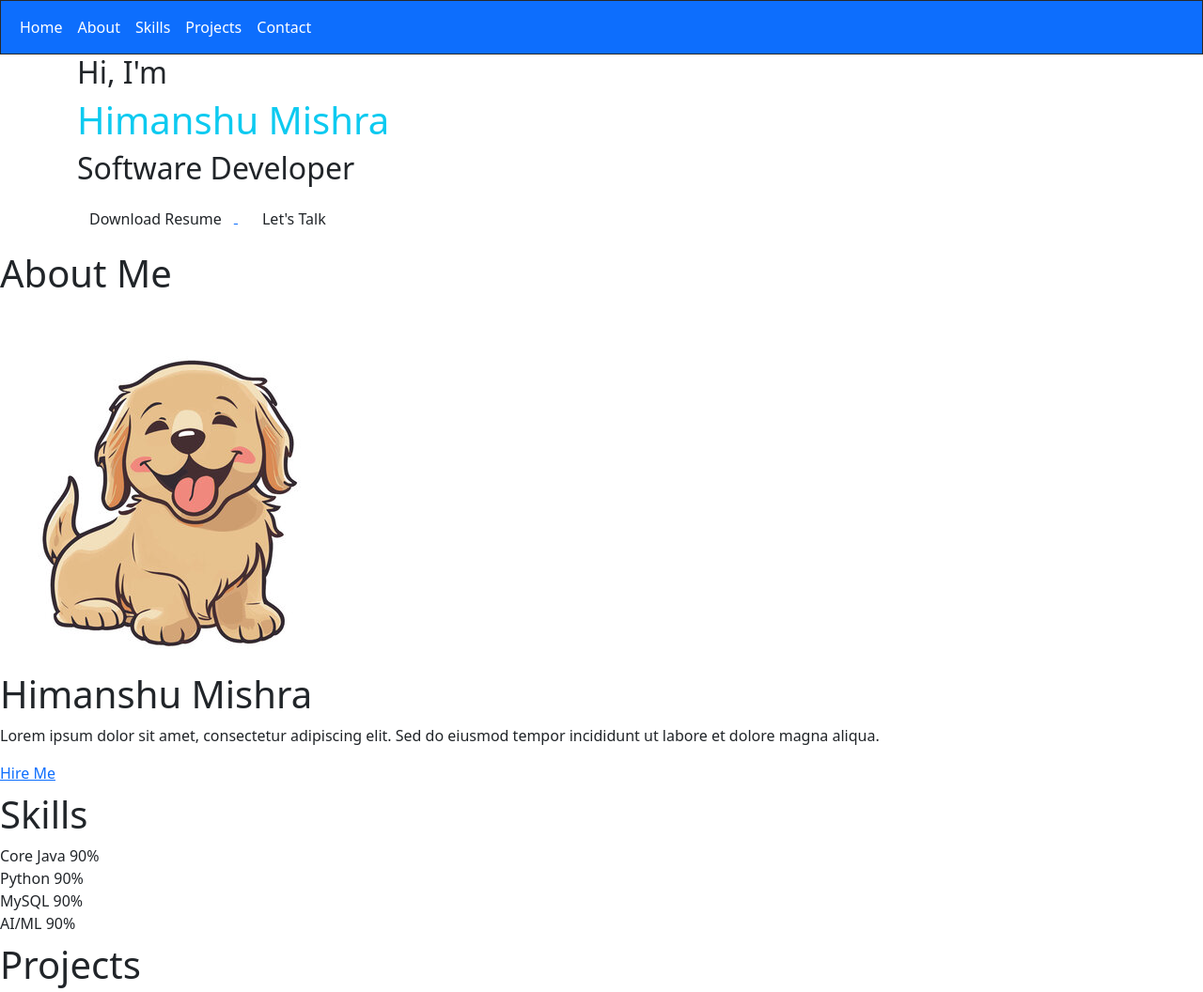
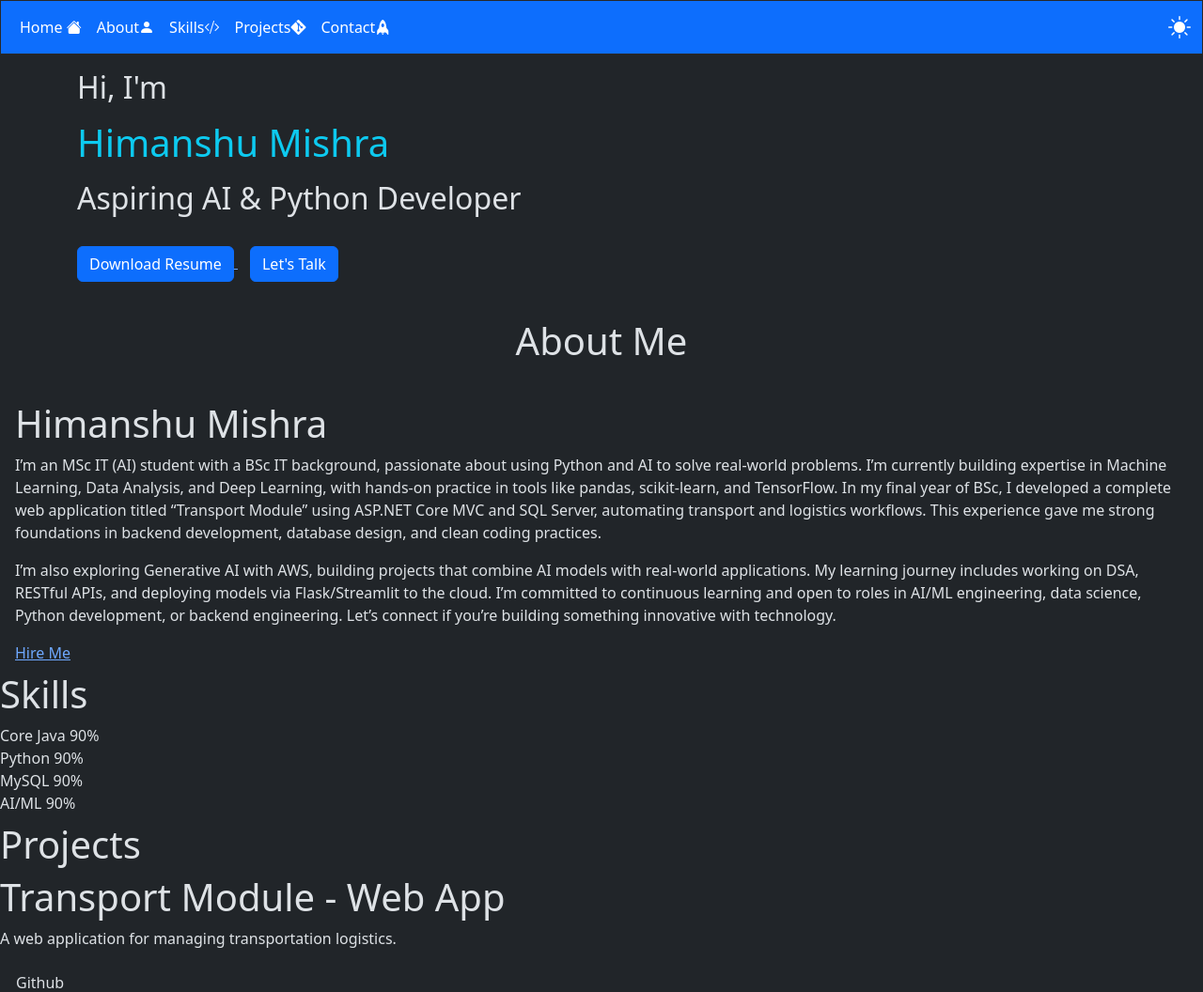
Before and after one commit to himanshu2285/Himanshu-Portfolio, a Django app: page / in a window 1280 px wide. Shown: the top 1056 px of the page at 94% size. Run offline with Django 5.2, Linux system fonts and the light colour scheme; some libraries are stand-ins or nearby versions.

Commit message:
Added Bootstrap icons

```diff
--- a/Base/templates/home.html
+++ b/Base/templates/home.html
@@ -9,67 +9,97 @@
     <!-- <link rel="stylesheet" href="{% static 'css/style.css' %}"> -->
     <link rel="stylesheet" href="{% static 'css/bootstrap.css' %}">
     <link href="https://cdn.jsdelivr.net/npm/bootstrap@5.3.7/dist/css/bootstrap.min.css" rel="stylesheet" integrity="sha384-LN+7fdVzj6u52u30Kp6M/trliBMCMKTyK833zpbD+pXdCLuTusPj697FH4R/5mcr" crossorigin="anonymous">
+    <link rel="stylesheet" href="https://cdn.jsdelivr.net/npm/bootstrap-icons@1.13.1/font/bootstrap-icons.min.css">
+
 </head>
-<body>
+<body data-bs-theme="dark">
     <!-- navbar section -->
-     <!-- <nav id="navbar" class="flex s-round bg-color">
-        <div class="left-nav">
-            <h2 class="t-white">Portfolio</h2>
-        </div>
-        <div class="right-nav">
-            <li><a href="#home" class="t-white roboto">Home<i class="fa-solid fa-house"></i></a></li>
-            <li><a href="#about" class="t-white roboto">About Me<i class="fa-solid fa-solid"></i></a></li>
-            <li><a href="#skills" class="t-white roboto">Skills<i class="fa-solid fa-code"></i></a></li>
-            <li><a href="#projects" class="t-white roboto">Projects<i class="fa-solid fa-project-diagram"></i></a></li>
-            <li><a href="#Contact" class="t-white roboto">Contact<i class="fa-solid fa-rocket"></i></a></li>
-        </div>
-     </nav> -->
-
      <nav class="navbar navbar-expand-lg bg-primary" data-bs-theme="dark">
         <div class="container-fluid">
             <!-- <a class="navbar-brand" href="#">Navbar</a> -->
-            <button class="navbar-toggler" type="button" data-bs-toggle="collapse" data-bs-target="#navbarColor01" aria-controls="navbarColor01" aria-expanded="false" aria-label="Toggle navigation">
+            <!-- <button class="navbar-toggler" type="button" data-bs-toggle="collapse" data-bs-target="#navbarColor01" aria-controls="navbarColor01" aria-expanded="false" aria-label="Toggle navigation">
+                <span class="navbar-toggler-icon"></span>
+            </button> -->
+            <button class="navbar-toggler" type="button" data-bs-toggle="collapse" data-bs-target="#navbarColor01">
                 <span class="navbar-toggler-icon"></span>
             </button>
+
             <div class="collapse navbar-collapse" id="navbarColor01">
                 <ul class="navbar-nav me-auto">
                     <li class="nav-item">
                         <a class="nav-link active" href="#home">Home
                             <span class="visually-hidden">(current)</span>
+                            <i class="bi bi-house-fill"></i>
                         </a>
                     </li>
                     <li class="nav-item">
-                        <a class="nav-link active" href="#about">About</a>
+                        <a class="nav-link active" href="#about">About<i class="bi bi-person-fill"></i></a>
                     </li>
                     <li class="nav-item">
-                      <a class="nav-link active" href="#skills">Skills</a>
+                      <a class="nav-link active" href="#skills">Skills<i class="bi bi-code-slash"></i></a>
                      </li>
                     <li class="nav-item">
-                        <a class="nav-link active" href="#projects">Projects</a>
+                        <a class="nav-link active" href="#projects">Projects<i class="bi bi-git"></i></a>
                     </li>
                     <li class="nav-item">
-                        <a class="nav-link active" href="#Contact">Contact</a>
+                        <a class="nav-link active" href="#Contact">Contact<i class="bi bi-rocket-fill"></i></a>
                     </li>
+                    <!-- <li class="nav-item"> -->
+                        <!-- <a class="nav-link active" href="#"></a> -->
+                         <!-- <div class="form-check form-switch mx-4 pt-2">
+                            <input class="form-check-input pt-2" type="checkbox" role="switch" id="flexSwitchCheckDefault" checked
+                            onclick="myFunction()"/>
+                         </div>
+                    </li> -->
                 </ul>
+                <!-- Theme Toggle Icons -->
+                <div class="d-flex align-items-center">
+                    <i id="themeToggle" class="bi bi-sun-fill fs-4 text-white" style="cursor: pointer;"></i>
+                </div>
             </div>
         </div>
      </nav>
+     <!-- Script for Light Dark Mode Toggle -->
+     <script>
+        //  function myFunction() {
+        //      var element = document.body;
+        //      element.dataset.bsTheme =
+        //       element.dataset.bsTheme == 'dark' ? 'light' : 'dark';
+        //  }
+
+        const themeToggle = document.getElementById("themeToggle");
+        const body = document.body;
+
+        themeToggle.addEventListener("click", () => {
+            if (body.dataset.bsTheme === "dark") {
+                body.dataset.bsTheme = "light";
+                themeToggle.classList.remove("bi-sun-fill");
+                themeToggle.classList.add("bi-moon-stars-fill");
+        } else {
+                body.dataset.bsTheme = "dark";
+                themeToggle.classList.remove("bi-moon-stars-fill");
+                themeToggle.classList.add("bi-sun-fill");
+            }
+        });
+     </script>
 
      <!-- Home section  -->
       <section id="home" class="flex s-around sw-80 m-auto">
         <div class="home-left flext items-center">
             <div class="home-content container">
                 <div>
-                    <h2 class="popinss">Hi, I'm</h2>
+                    <h2 class="popinss pt-3">Hi, I'm</h2>
                 </div>
-                <h1 class="t-white text-info">Himanshu Mishra</h1>
-                <h2 class="popinss">Software Developer</h2>
-                <a href="{%static 'pdf/HimanshuResume.pdf'%}" target="_blank">
-                    <button class="btn">Download Resume</button>
-                </a>
-                <a class="btn live popinss" id="hireme" href="" target="_blank">
-                    <button class="btn">Let's Talk</button>
-                </a>
+                <h1 class="t-white text-info pt-2">Himanshu Mishra</h1>
+                <h2 class="popinss pt-2">Aspiring AI & Python Developer</h2>
+                <div class="pt-3">
+                    <a href="{%static 'pdf/HimanshuResume.pdf'%}" target="_blank">
+                        <button class="btn btn-primary" type="button">Download Resume</button>
+                    </a>
+                    <a class="btn live popinss" id="hireme" href="" target="_blank">
+                        <button class="btn btn-primary">Let's Talk</button>
+                    </a>
+                </div>
             </div>
         </div>
 
@@ -81,17 +111,26 @@
       </section>
 
       <!-- About section  -->
-       <section id="about">
-        <h1 class="t center my-2 t-white f-2">About Me<Menu></Menu></h1>
+       <section id="about" class="pt-4 mx-3">
+        <h1 class="t center my-2 t-white f-2 text-center">About Me<Menu></Menu></h1>
         <div class="about-container flex s-around">
             <div class="about-left flex s-center items-center">
-                <img src="{% static 'images/dog.jpg' %}">
+                <!-- <img src="{% static 'images/dog.jpg' %}"> -->
             </div>
         </div>
         <div class="about-right flex">
             <div class="about-content">
                 <h1 class="t-white m-b-1 popinss">Himanshu Mishra</h1>
-                <p class="t-white">Lorem ipsum dolor sit amet, consectetur adipiscing elit. Sed do eiusmod tempor incididunt ut labore et dolore magna aliqua.</p>
+                <p>
+                    I’m an MSc IT (AI) student with a BSc IT background, passionate about using Python and AI to solve real-world problems. I’m currently building expertise in Machine Learning, Data Analysis, and Deep Learning, with hands-on practice in tools like pandas, scikit-learn, and TensorFlow.
+
+                    In my final year of BSc, I developed a complete web application titled “Transport Module” using ASP.NET Core MVC and SQL Server, automating transport and logistics workflows. This experience gave me strong foundations in backend development, database design, and clean coding practices.
+                </p>
+                <p>
+                    I’m also exploring Generative AI with AWS, building projects that combine AI models with real-world applications. My learning journey includes working on DSA, RESTful APIs, and deploying models via Flask/Streamlit to the cloud.
+
+                    I’m committed to continuous learning and open to roles in AI/ML engineering, data science, Python development, or backend engineering. Let’s connect if you’re building something innovative with technology.
+                </p>
                 <a href="btn" id="hireme" href="">Hire Me</a>
 
             </div>
@@ -197,6 +236,7 @@
 
            </footer>
 
+
            <script src="https://cdn.jsdelivr.net/npm/bootstrap@5.3.7/dist/js/bootstrap.bundle.min.js" integrity="sha384-ndDqU0Gzau9qJ1lfW4pNLlhNTkCfHzAVBReH9diLvGRem5+R9g2FzA8ZGN954O5Q" crossorigin="anonymous"></script>
 </body>
 </html>
--- /dev/null
+++ b/package.json
@@ -0,0 +1,5 @@
+{
+  "dependencies": {
+    "bootstrap-icons": "^1.13.1"
+  }
+}
```
Also changed, not shown: package-lock.json (added).
